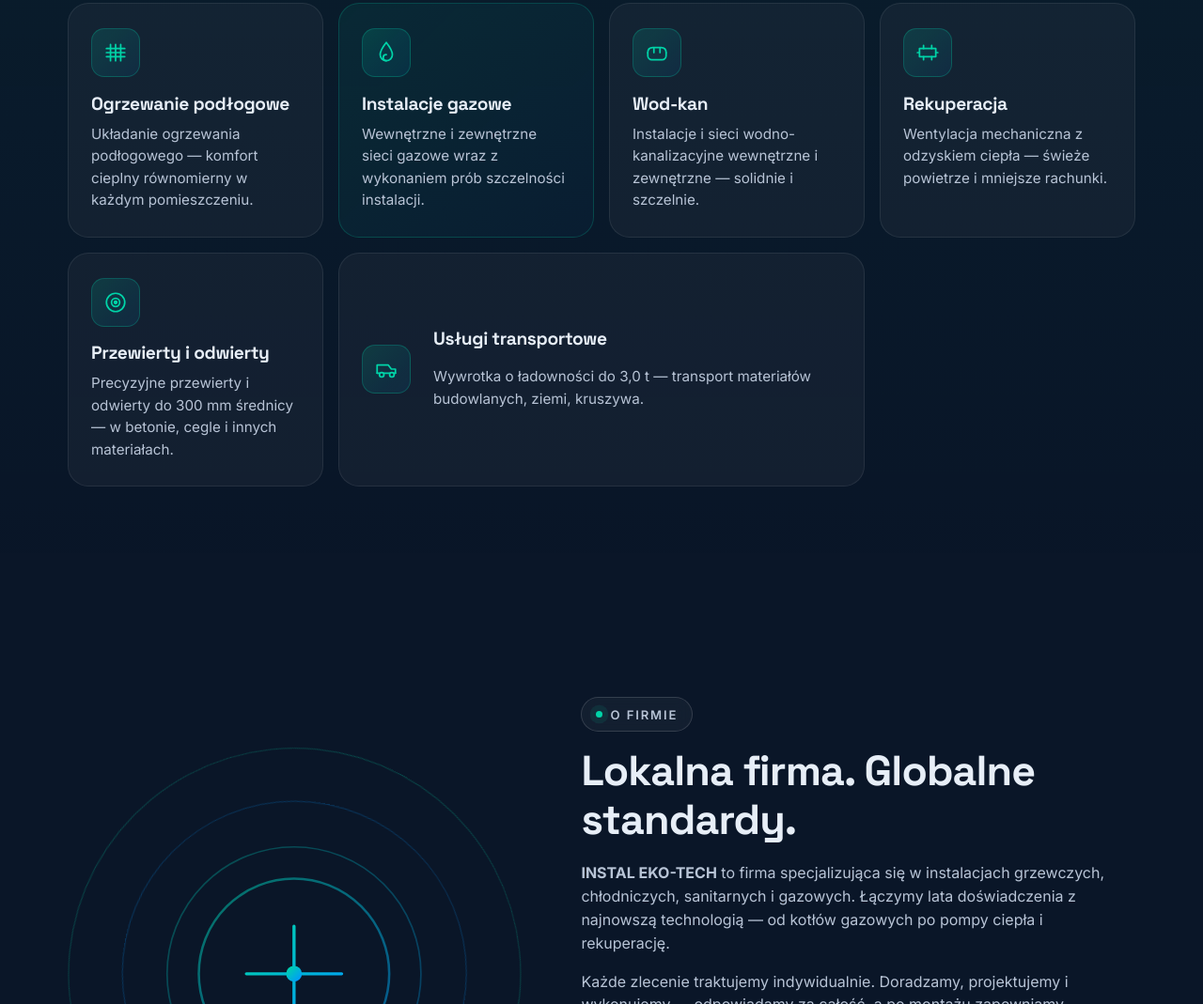
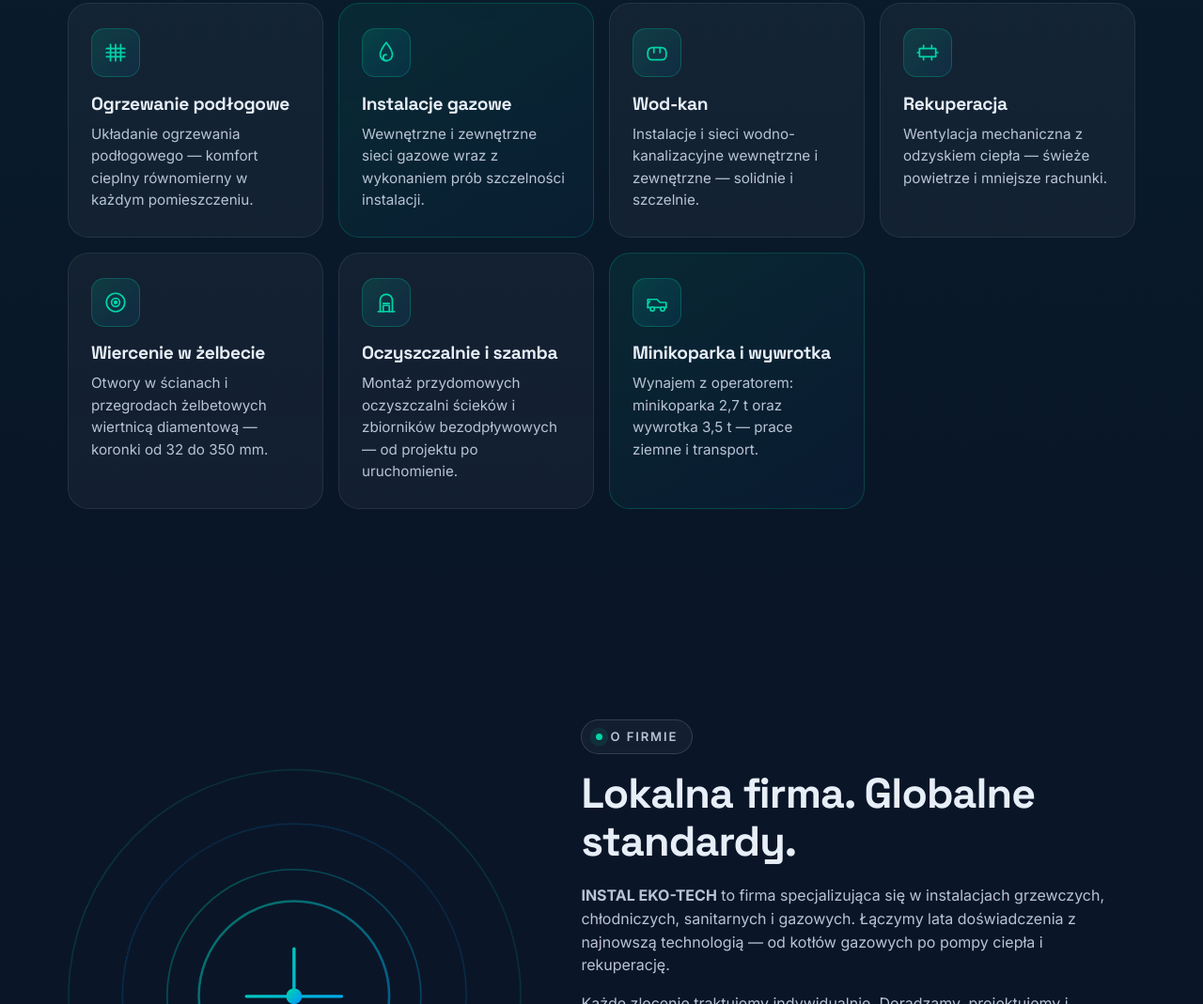
Before and after one commit to obartek/instalekotech, a plain HTML site: page index.html in a window 1280 px wide. Shown: the part 1540-2609 px from the top of the page at 94% size. Drawn offline with Linux system fonts and the light colour scheme.

Commit message:
Add 3 services and update transport/drilling capabilities
- New: oczyszczalnie ścieków i szamba
- New: minikoparka 2,7 t (replaces old transport-only card)
- Update: przewierty → wiertnica diamentowa do żelbetu, koronki 32–350 mm
- Update: wywrotka 3,0 t → 3,5 t

Co-Authored-By: Claude Opus 4.7 (1M context) <noreply@anthropic.com>

```diff
--- a/index.html
+++ b/index.html
@@ -162,16 +162,20 @@
 
       <article class="service">
         <span class="service__icon"><svg viewBox="0 0 24 24" fill="none" stroke="currentColor" stroke-width="1.6" stroke-linecap="round" stroke-linejoin="round"><circle cx="12" cy="12" r="9"/><circle cx="12" cy="12" r="4"/><circle cx="12" cy="12" r="1.2" fill="currentColor"/></svg></span>
-        <h3>Przewierty i odwierty</h3>
-        <p>Precyzyjne przewierty i odwierty do 300&nbsp;mm średnicy — w betonie, cegle i innych materiałach.</p>
+        <h3>Wiercenie w żelbecie</h3>
+        <p>Otwory w ścianach i przegrodach żelbetowych wiertnicą diamentową — koronki od 32 do 350&nbsp;mm.</p>
       </article>
 
-      <article class="service service--wide">
-        <span class="service__icon"><svg viewBox="0 0 24 24" fill="none" stroke="currentColor" stroke-width="1.6" stroke-linecap="round" stroke-linejoin="round"><path d="M3 16V8h11l3 4h4v4"/><circle cx="7.5" cy="17.5" r="2.2"/><circle cx="17.5" cy="17.5" r="2.2"/><path d="M3 16h2M9.7 16h5.6M19.7 16H21"/></svg></span>
-        <div>
-          <h3>Usługi transportowe</h3>
-          <p>Wywrotka o ładowności do 3,0&nbsp;t — transport materiałów budowlanych, ziemi, kruszywa.</p>
-        </div>
+      <article class="service">
+        <span class="service__icon"><svg viewBox="0 0 24 24" fill="none" stroke="currentColor" stroke-width="1.6" stroke-linecap="round" stroke-linejoin="round"><path d="M4 21h16"/><path d="M6 21V10a6 6 0 0 1 12 0v11"/><path d="M9 21v-6h6v6"/><path d="M9 13h6"/></svg></span>
+        <h3>Oczyszczalnie i szamba</h3>
+        <p>Montaż przydomowych oczyszczalni ścieków i zbiorników bezodpływowych — od projektu po uruchomienie.</p>
+      </article>
+
+      <article class="service service--accent">
+        <span class="service__icon"><svg viewBox="0 0 24 24" fill="none" stroke="currentColor" stroke-width="1.6" stroke-linecap="round" stroke-linejoin="round"><path d="M3 17V9h9l3 3h6v5"/><circle cx="7.5" cy="18.5" r="2"/><circle cx="17.5" cy="18.5" r="2"/><path d="M3 17h2M9.5 17h6M19.5 17H21"/><path d="M5 11l-2 2"/></svg></span>
+        <h3>Minikoparka i wywrotka</h3>
+        <p>Wynajem z operatorem: minikoparka 2,7&nbsp;t oraz wywrotka 3,5&nbsp;t — prace ziemne i transport.</p>
       </article>
     </div>
   </div>
```
